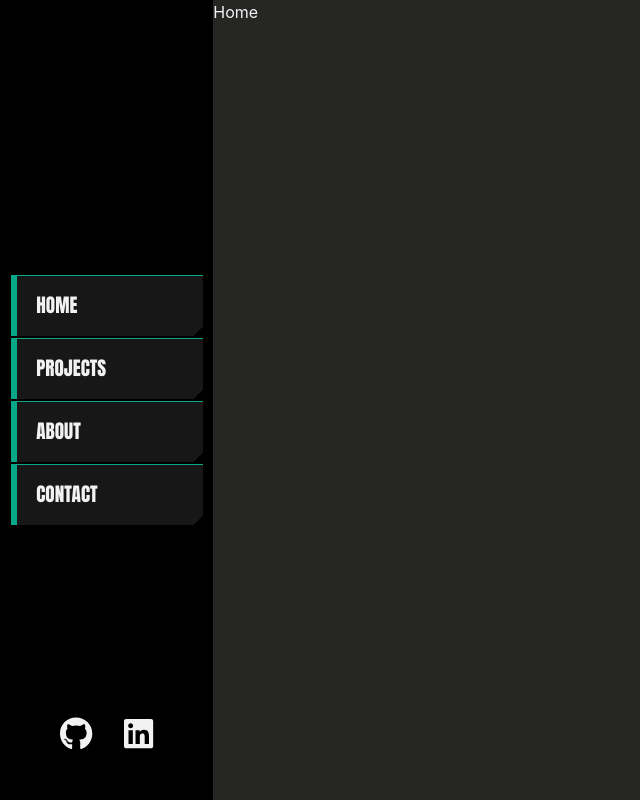
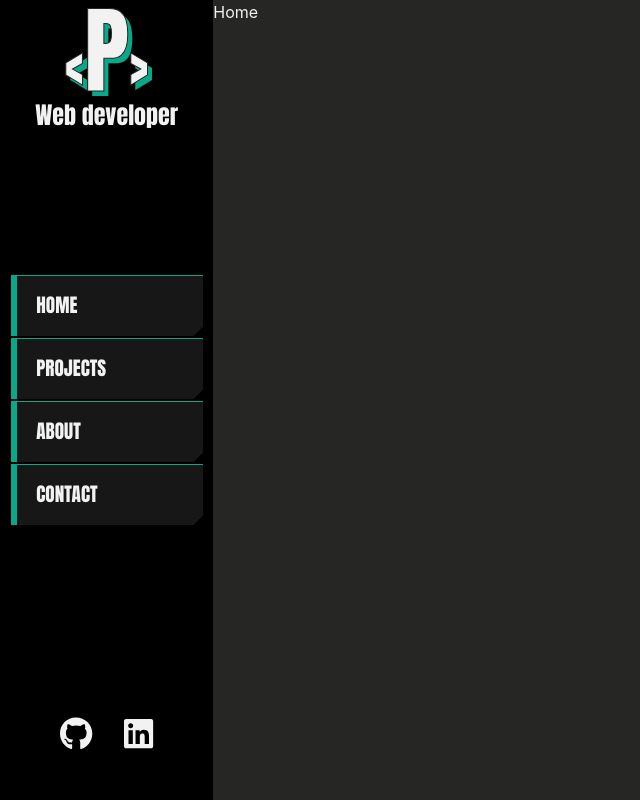
Before and after one commit to pabloff95/portfolio, a React (Vite) app: page / in a window 1280 px wide. Shown: the whole page, without its empty margins (0-640 px from the left). Built offline with nearby package versions, Linux system fonts and the light colour scheme.

Commit message:
Implement logo compnent and add it to the side menu

```diff
--- /dev/null
+++ b/src/components/basic-components/Logo.tsx
@@ -0,0 +1,16 @@
+import React from "react";
+import { Link } from "react-router-dom";
+
+const Logo: React.FC = () => {
+  return (
+    <div className="w-full flex gap-2 font-impact">
+      <Link className="font-logo m-auto" to="/">
+        <span className="text-6xl">&#60;</span>
+        <span className="text-8xl">P</span>
+        <span className="text-6xl">&#62;</span>
+      </Link>
+    </div>
+  );
+};
+
+export default Logo;
--- a/src/components/layout/Side-bar.tsx
+++ b/src/components/layout/Side-bar.tsx
@@ -1,11 +1,17 @@
 import MenuButton from "./Menu-button";
 import FaIcon from "../basic-components/Fa-icon";
 import ExternalLink from "../basic-components/External-link";
+import Logo from "../basic-components/Logo";
 
 export default function SideBar() {
   return (
     <aside className="h-full col-span-2 bg-black grid grid-rows-6">
-      <section className="row-span-1"></section>
+      <section className="row-span-1">
+        <div className="h-full font-impact text-2xl flex flex-col justify-center text-center">
+          <Logo />
+          <p>Web developer</p>
+        </div>
+      </section>
       <section className="row-span-4 flex flex-col gap justify-center items-center">
         <MenuButton to="/" text="HOME" />
         <MenuButton to="/projects" text="PROJECTS" />
--- a/src/index.css
+++ b/src/index.css
@@ -1,4 +1,5 @@
 @import url("./styles/components/layout/menu-button.css");
+@import url("./styles/components/basic-components/logo.css");
 /* @import url("http://fonts.cdnfonts.com/css/chalk"); Chalk font" */
 @import url("https://fonts.googleapis.com/css2?family=Raleway:wght@900&display=swap"); /*Impact font*/
 
--- /dev/null
+++ b/src/styles/components/basic-components/logo.css
@@ -0,0 +1,7 @@
+.font-logo {
+  /*Font*/
+  font-weight: bolder;
+  color: var(--text-color);
+  text-shadow: 4.5px 4.5px var(--primary-element-dark);
+  -webkit-text-stroke: 1px var(--bg-color);
+}
```
